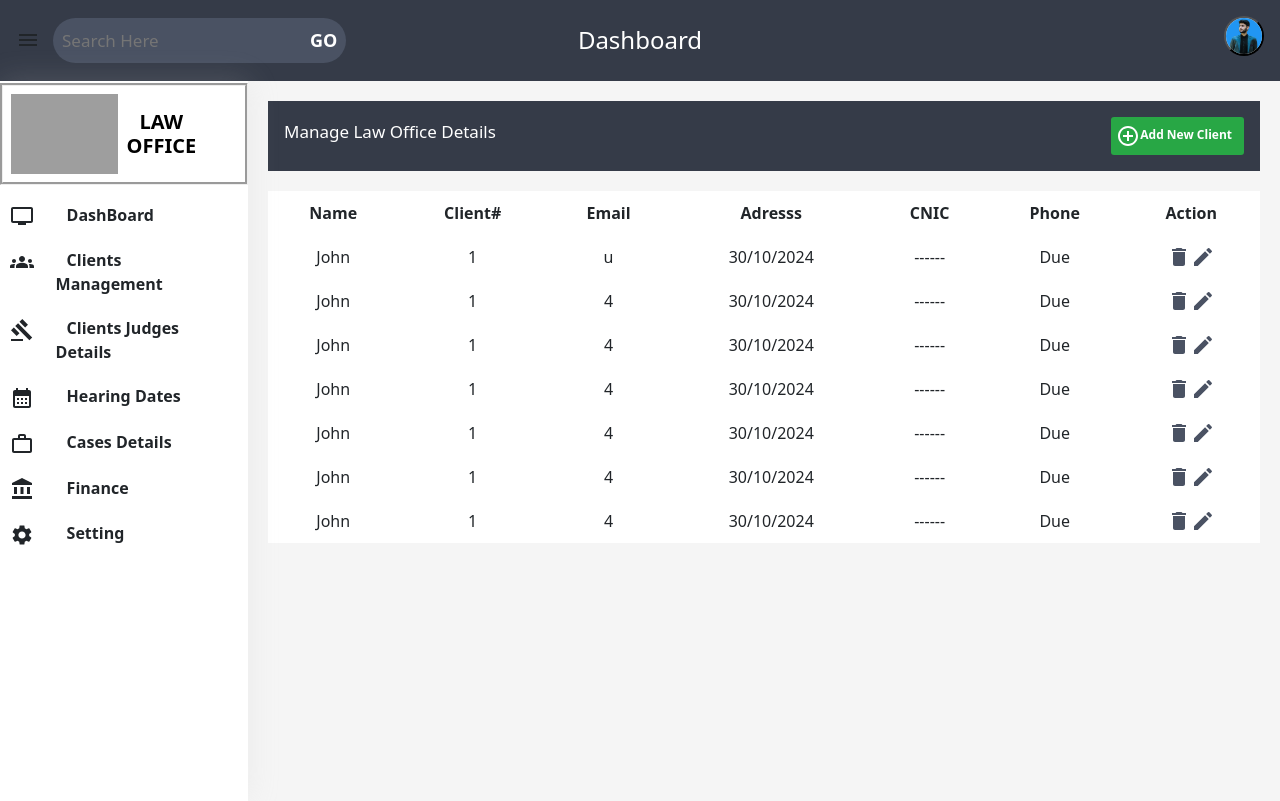
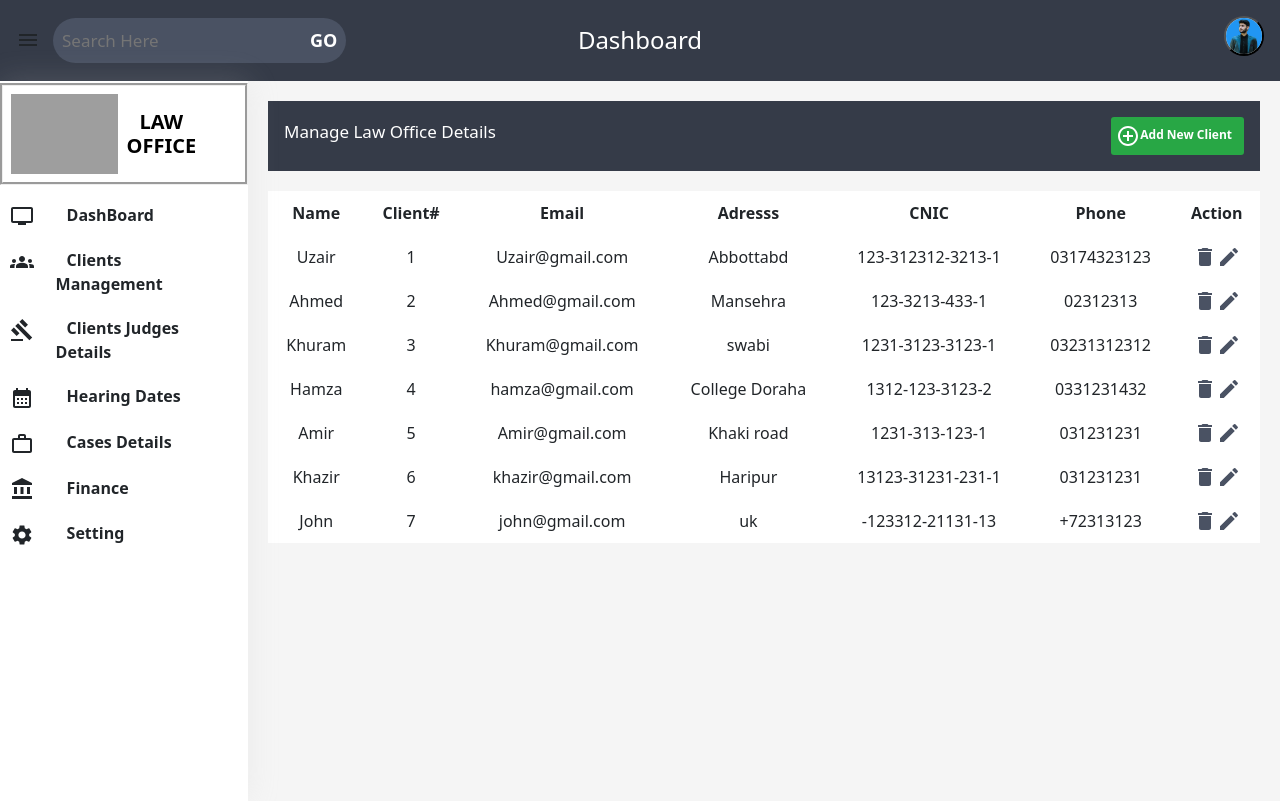
Before and after one commit to Malikwebd9723/AACMS, a React (Create React App) app: page /admin/clientManagement in a window 1280 px wide. Built offline with nearby package versions, Linux system fonts and the light colour scheme; grey boxes are pictures that could not be loaded.

Commit message:
dammy data change with realisticc data

```diff
--- a/src/components/dashboard/AdminDashboard.jsx
+++ b/src/components/dashboard/AdminDashboard.jsx
@@ -118,7 +118,7 @@ const AdminDashboard = () => {
                     </CardIcon>
                         <H2>Fee Received</H2>
                     <CardContainerInner>
-                        <H2>90</H2>
+                        <H2>40</H2>
                         <ProgressContainer>
                         <CircularProgressbar value={90} styles={{height:30}} text='90%'/>
                         </ProgressContainer>
@@ -135,6 +135,7 @@ const AdminDashboard = () => {
                             <Th>Client Name</Th>
                             <Th>Client#</Th>
                             <Th>Court#</Th>
+                            <Th>Judge Name</Th>
                             <Th>Hearing Date</Th>
                             <Th>Payment</Th>
                             <Th>Status</Th>
@@ -142,9 +143,10 @@ const AdminDashboard = () => {
                     </Thead>
                     <Tbody>
                         <Tr>
-                            <Td>John</Td>
+                            <Td>Khuram</Td>
                             <Td>1</Td>
-                            <Td>4</Td>
+                            <Td>2</Td>
+                            <Td>Qazi Adnan</Td>
                             <Td>30/10/2024</Td>
                             <Td>Due</Td>
                             <Td>pending</Td>
@@ -153,12 +155,57 @@ const AdminDashboard = () => {
                     </Tbody>
                     <Tbody>
                         <Tr>
-                            <Td>John</Td>
-                            <Td>1</Td>
-                            <Td>4</Td>
-                            <Td>30/10/2024</Td>
+                            <Td>Uzair</Td>
+                            <Td>2</Td>
+                            <Td>3</Td>
+                            <Td>Qazi Adnan</Td>
+                            <Td>20/10/2024</Td>
                             <Td>Due</Td>
                             <Td>pending</Td>
+                        </Tr>
+                    </Tbody>
+                    <Tbody>
+                        <Tr>
+                            <Td>Hamza</Td>
+                            <Td>3</Td>
+                            <Td>5</Td>
+                            <Td>Qazi Adnan</Td>
+                            <Td>21/10/2024</Td>
+                            <Td>Due</Td>
+                            <Td>In proceding</Td>
+                        </Tr>
+                    </Tbody>
+                    <Tbody>
+                        <Tr>
+                            <Td>Muneeb</Td>
+                            <Td>4</Td>
+                            <Td>6</Td>
+                            <Td>Qazi Adnan</Td>
+                            <Td>1/10/2024</Td>
+                            <Td>Due</Td>
+                            <Td>Order</Td>
+                        </Tr>
+                    </Tbody>
+                    <Tbody>
+                        <Tr>
+                            <Td>Amir</Td>
+                            <Td>5</Td>
+                            <Td>1</Td>
+                            <Td>Qazi Adnan</Td>
+                            <Td>10/10/2024</Td>
+                            <Td>Due</Td>
+                            <Td>Settlement</Td>
+                        </Tr>
+                    </Tbody>
+                    <Tbody>
+                        <Tr>
+                            <Td>Ahmed</Td>
+                            <Td>6</Td>
+                            <Td>4</Td>
+                            <Td>Qazi Adnan</Td>
+                            <Td>12/10/2024</Td>
+                            <Td>Due</Td>
+                            <Td>Pre Trail</Td>
                         </Tr>
                     </Tbody>
                     <Tbody>
@@ -166,49 +213,10 @@ const AdminDashboard = () => {
                             <Td>John</Td>
                             <Td>1</Td>
                             <Td>4</Td>
+                            <Td>Qazi Adnan</Td>
                             <Td>30/10/2024</Td>
                             <Td>Due</Td>
-                            <Td>pending</Td>
-                        </Tr>
-                    </Tbody>
-                    <Tbody>
-                        <Tr>
-                            <Td>John</Td>
-                            <Td>1</Td>
-                            <Td>4</Td>
-                            <Td>30/10/2024</Td>
-                            <Td>Due</Td>
-                            <Td>pending</Td>
-                        </Tr>
-                    </Tbody>
-                    <Tbody>
-                        <Tr>
-                            <Td>John</Td>
-                            <Td>1</Td>
-                            <Td>4</Td>
-                            <Td>30/10/2024</Td>
-                            <Td>Due</Td>
-                            <Td>pending</Td>
-                        </Tr>
-                    </Tbody>
-                    <Tbody>
-                        <Tr>
-                            <Td>John</Td>
-                            <Td>1</Td>
-                            <Td>4</Td>
-                            <Td>30/10/2024</Td>
-                            <Td>Due</Td>
-                            <Td>pending</Td>
-                        </Tr>
-                    </Tbody>
-                    <Tbody>
-                        <Tr>
-                            <Td>John</Td>
-                            <Td>1</Td>
-                            <Td>4</Td>
-                            <Td>30/10/2024</Td>
-                            <Td>Due</Td>
-                            <Td>pending</Td>
+                            <Td>Trail</Td>
                         </Tr>
                     </Tbody>
 
--- a/src/components/dashboard/ClientManagement.jsx
+++ b/src/components/dashboard/ClientManagement.jsx
@@ -130,6 +130,8 @@ const ClientManagement = () => {
             <Input />
             <Label htmlFor="text">Phone#</Label>
             <Input />
+            <Label htmlFor="text">Judge Name</Label>
+            <Input />
             <Label htmlFor="number">Number of Cases</Label>
             <Input />
             <Label htmlFor="number">Court Number</Label>
@@ -186,12 +188,12 @@ const ClientManagement = () => {
                     </Thead>
                     <Tbody>
                         <Tr>
-                            <Td>John</Td>
+                            <Td>Uzair</Td>
                             <Td>1</Td>
-                            <Td>u</Td>
-                            <Td>30/10/2024</Td>
-                            <Td>------</Td>
-                            <Td>Due</Td>
+                            <Td>Uzair@gmail.com</Td>
+                            <Td>Abbottabd</Td>
+                            <Td>123-312312-3213-1</Td>
+                            <Td>03174323123</Td>
 
                             <Td>
                             <ButtonActionContainer>
@@ -213,12 +215,92 @@ const ClientManagement = () => {
                     </Tbody>
                     <Tbody>
                         <Tr>
-                            <Td>John</Td>
-                            <Td>1</Td>
+                            <Td>Ahmed</Td>
+                            <Td>2</Td>
+                            <Td>Ahmed@gmail.com</Td>
+                            <Td>Mansehra</Td>
+                            <Td>123-3213-433-1</Td>
+                            <Td>02312313</Td>
+                            <Td>
+                            <ButtonActionContainer>
+                            <StyledButton>
+                            <DeleteIcon />
+                            </StyledButton>
+                            <StyledButton>
+                            <EditIcon/>
+                            </StyledButton>
+                            </ButtonActionContainer>
+                            </Td>
+                        </Tr>
+                    </Tbody>
+                    <Tbody>
+                        <Tr>
+                            <Td>Khuram</Td>
+                            <Td>3</Td>
+                            <Td>Khuram@gmail.com</Td>
+                            <Td>swabi</Td>
+                            <Td>1231-3123-3123-1</Td>
+                            <Td>03231312312</Td>
+                            <Td>
+                            <ButtonActionContainer>
+                            <StyledButton>
+                            <DeleteIcon />
+                            </StyledButton>
+                            <StyledButton>
+                            <EditIcon/>
+                            </StyledButton>
+                            </ButtonActionContainer>
+                            </Td>
+                        </Tr>
+                    </Tbody>
+                    <Tbody>
+                        <Tr>
+                            <Td>Hamza</Td>
                             <Td>4</Td>
-                            <Td>30/10/2024</Td>
-                            <Td>------</Td>
-                            <Td>Due</Td>
+                            <Td>hamza@gmail.com</Td>
+                            <Td>College Doraha</Td>
+                            <Td>1312-123-3123-2</Td>
+                            <Td>0331231432</Td>
+                            <Td>
+                            <ButtonActionContainer>
+                            <StyledButton>
+                            <DeleteIcon />
+                            </StyledButton>
+                            <StyledButton>
+                            <EditIcon/>
+                            </StyledButton>
+                            </ButtonActionContainer>
+                            </Td>
+                        </Tr>
+                    </Tbody>
+                    <Tbody>
+                        <Tr>
+                            <Td>Amir</Td>
+                            <Td>5</Td>
+                            <Td>Amir@gmail.com</Td>
+                            <Td>Khaki road</Td>
+                            <Td>1231-313-123-1</Td>
+                            <Td>031231231</Td>
+                            <Td>
+                            <ButtonActionContainer>
+                            <StyledButton>
+                            <DeleteIcon />
+                            </StyledButton>
+                            <StyledButton>
+                            <EditIcon/>
+                            </StyledButton>
+                            </ButtonActionContainer>
+                            </Td>
+                        </Tr>
+                    </Tbody>
+                    <Tbody>
+                        <Tr>
+                            <Td>Khazir</Td>
+                            <Td>6</Td>
+                            <Td>khazir@gmail.com</Td>
+                            <Td>Haripur</Td>
+                            <Td>13123-31231-231-1</Td>
+                            <Td>031231231</Td>
                             <Td>
                             <ButtonActionContainer>
                             <StyledButton>
@@ -234,91 +316,11 @@ const ClientManagement = () => {
                     <Tbody>
                         <Tr>
                             <Td>John</Td>
-                            <Td>1</Td>
-                            <Td>4</Td>
-                            <Td>30/10/2024</Td>
-                            <Td>------</Td>
-                            <Td>Due</Td>
-                            <Td>
-                            <ButtonActionContainer>
-                            <StyledButton>
-                            <DeleteIcon />
-                            </StyledButton>
-                            <StyledButton>
-                            <EditIcon/>
-                            </StyledButton>
-                            </ButtonActionContainer>
-                            </Td>
-                        </Tr>
-                    </Tbody>
-                    <Tbody>
-                        <Tr>
-                            <Td>John</Td>
-                            <Td>1</Td>
-                            <Td>4</Td>
-                            <Td>30/10/2024</Td>
-                            <Td>------</Td>
-                            <Td>Due</Td>
-                            <Td>
-                            <ButtonActionContainer>
-                            <StyledButton>
-                            <DeleteIcon />
-                            </StyledButton>
-                            <StyledButton>
-                            <EditIcon/>
-                            </StyledButton>
-                            </ButtonActionContainer>
-                            </Td>
-                        </Tr>
-                    </Tbody>
-                    <Tbody>
-                        <Tr>
-                            <Td>John</Td>
-                            <Td>1</Td>
-                            <Td>4</Td>
-                            <Td>30/10/2024</Td>
-                            <Td>------</Td>
-                            <Td>Due</Td>
-                            <Td>
-                            <ButtonActionContainer>
-                            <StyledButton>
-                            <DeleteIcon />
-                            </StyledButton>
-                            <StyledButton>
-                            <EditIcon/>
-                            </StyledButton>
-                            </ButtonActionContainer>
-                            </Td>
-                        </Tr>
-                    </Tbody>
-                    <Tbody>
-                        <Tr>
-                            <Td>John</Td>
-                            <Td>1</Td>
-                            <Td>4</Td>
-                            <Td>30/10/2024</Td>
-                            <Td>------</Td>
-                            <Td>Due</Td>
-                            <Td>
-                            <ButtonActionContainer>
-                            <StyledButton>
-                            <DeleteIcon />
-                            </StyledButton>
-                            <StyledButton>
-                            <EditIcon/>
-                            </StyledButton>
-                            </ButtonActionContainer>
-                            </Td>
-                        </Tr>
-                    </Tbody>
-                    <Tbody>
-                        <Tr>
-                            <Td>John</Td>
-                            <Td>1</Td>
-                            <Td>4</Td>
-                            <Td>30/10/2024</Td>
-                            <Td>------</Td>
-                            <Td>Due</Td>
+                            <Td>7</Td>
+                            <Td>john@gmail.com</Td>
+                            <Td>uk</Td>
+                            <Td>-123312-21131-13</Td>
+                            <Td>+72313123</Td>
                             <Td>
                             <ButtonActionContainer>
                             <StyledButton>
```
Also changed, not shown: src/components/dashboard/JugesDetails.jsx (+8 -0 lines).
